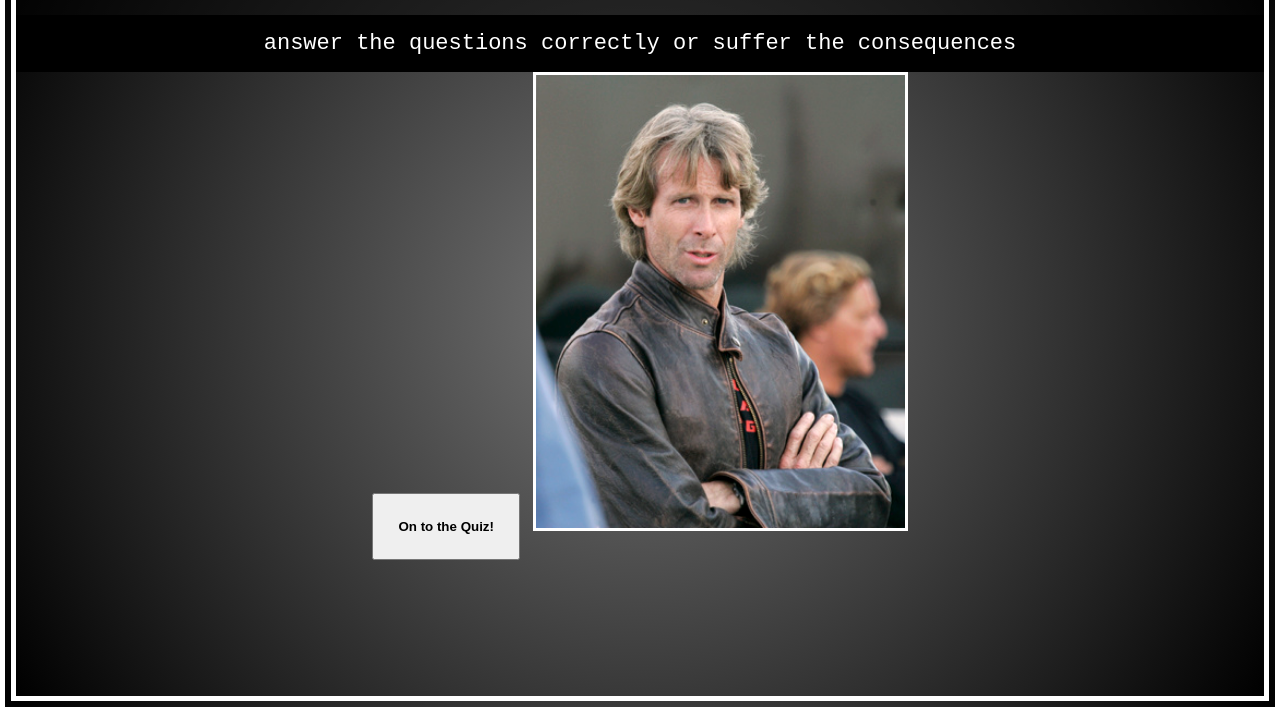
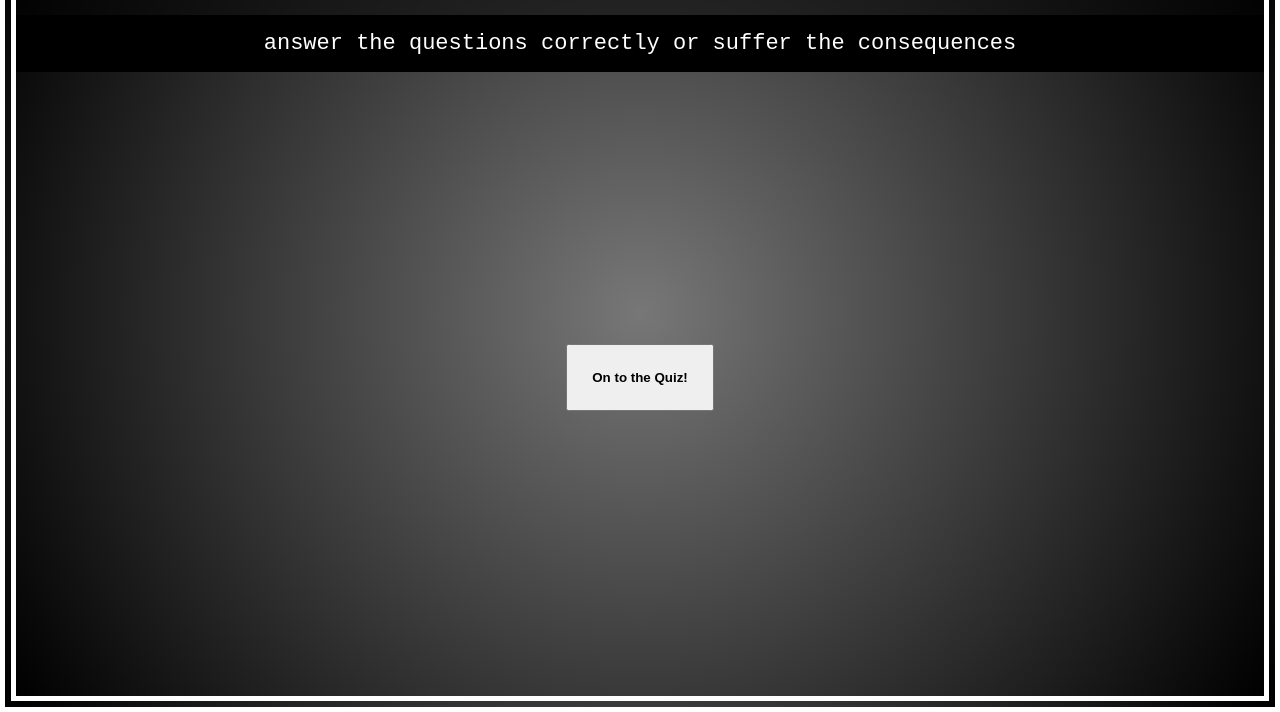
Before and after one commit to myles-hash/Quiz, a website built with Vite: page client/index.html in a window 1280 px wide. Shown: the part 88-800 px from the top of the page. Built offline with nearby package versions, Linux system fonts and the light colour scheme; no server answers.

Commit message:
tried again

```diff
--- a/client/index.html
+++ b/client/index.html
@@ -18,7 +18,6 @@
         <div class="spinner"></div>
         <span class="number"></span>
       </div>
-      <img src="CLIPS/1)Bay.jpg" />
     </div>
     <div id="quiz-container"></div>
   </body>
```
